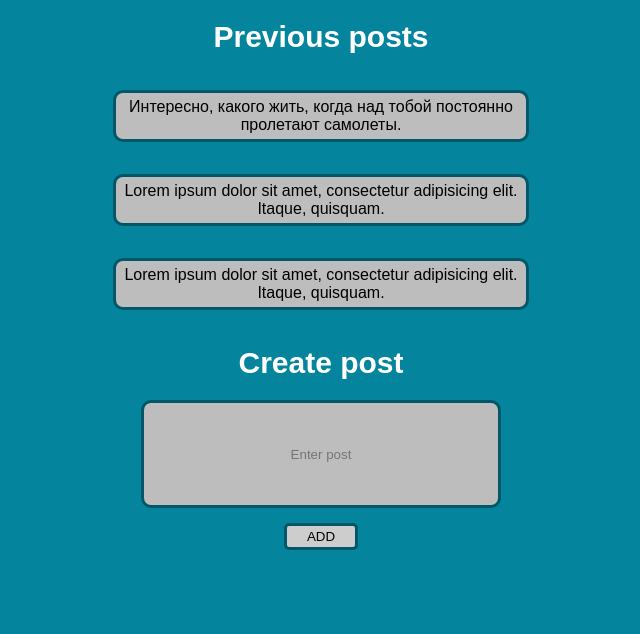
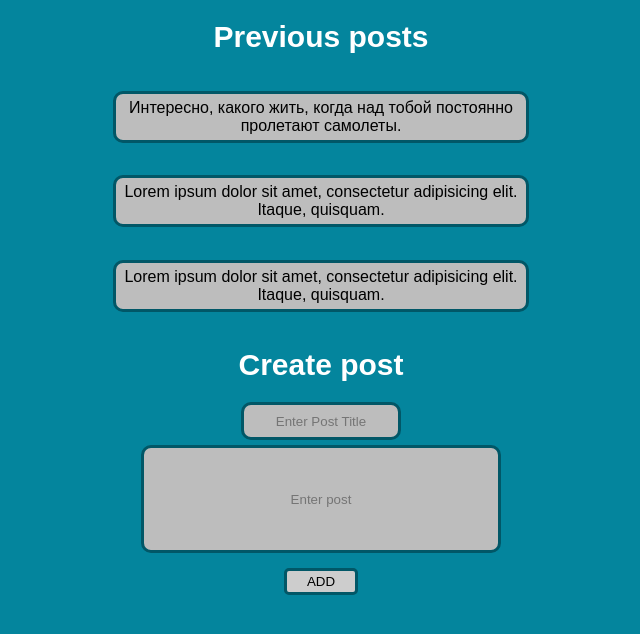
Before and after one commit to torioyoshiko/blog-app, a React (Create React App) app: page / in a window 1280 px wide. Shown: the top 634 px of the page, without its empty margins (319-959 px from the left). Built offline with nearby package versions, Linux system fonts and the light colour scheme; data requests are answered from the project's data file.

Commit message:
add title for posts
you cannot add post without title and text

```diff
--- a/src/components/AllPost.css
+++ b/src/components/AllPost.css
@@ -10,6 +10,12 @@
     color: white;
 }
 
+.previous-post h2 {
+    font-size: 20px;
+    color: black;
+    margin-bottom: 0;
+}
+
 .previous-post p {
     padding: 5px;
     text-align: center;
--- a/src/components/AllPost.js
+++ b/src/components/AllPost.js
@@ -16,7 +16,6 @@ class AllPost extends Component {
 Previous posts
         </h1>
         {this.props.posts.map(post => <Post key={post.id} post={post} />)}
-        {/* cant see old post */}
       </div>
     )
   }
--- a/src/components/CreatePost.css
+++ b/src/components/CreatePost.css
@@ -10,7 +10,17 @@
     color: white;
 }
 
-.create-post-form input {
+.post-h2 {
+    background-color: #bdbdbd;
+    border: 3px solid #015767;
+    border-radius: 10px;
+    width: 150px;
+    height: 30px;
+    text-align: center;
+    margin-bottom: 5px;
+}
+
+.post-text {
     width: 350px;
     height: 100px;
     margin-bottom: 15px;
--- a/src/components/CreatePost.js
+++ b/src/components/CreatePost.js
@@ -7,14 +7,17 @@ class CreatePost extends Component {
 
     handleSubmit = (event) => {
         event.preventDefault();
+        const title = this.getTitle.value;
         const message = this.getMessage.value;
         const payload = {
             id: new Date(),
+            title,
             message
         };
         this.props.dispatch({
             type:'ADD_POST',
             payload});
+        this.getTitle.value = '';
         this.getMessage.value = '';
     };
 
@@ -24,8 +27,16 @@ class CreatePost extends Component {
                 <h1>Create post</h1>
                 <form onSubmit={this.handleSubmit}>
                     <input
+                        placeholder="Enter Post Title"
+                        ref={(input)=>this.getTitle = input}
+                        className="post-h2"
+                        required
+                    /> <br/>
+                    <input
                         ref={(input)=>this.getMessage = input}
                         placeholder="Enter post"
+                        className="post-text"
+                        required
                     />
                     <br/>
                     <button>ADD</button>
--- a/src/components/loadPosts.js
+++ b/src/components/loadPosts.js
@@ -1,15 +1,20 @@
-import React, { Component } from 'react'
+import React, { Component } from 'react';
+import {connect} from 'react-redux';
 
 class Post extends Component {
   render() {
     return (
-      <div>
-        <p>
-          {this.props.post.message}
-        </p>
-      </div>
+        <div>
+            <h2>{this.props.post.title}</h2>
+            <p>{this.props.post.message}</p>
+        </div>
     )
   }
 }
 
-export default Post
+const mapStateToProps = (state) => {
+    return {
+        posts: state
+    }
+}
+export default connect(mapStateToProps)(Post)
```
